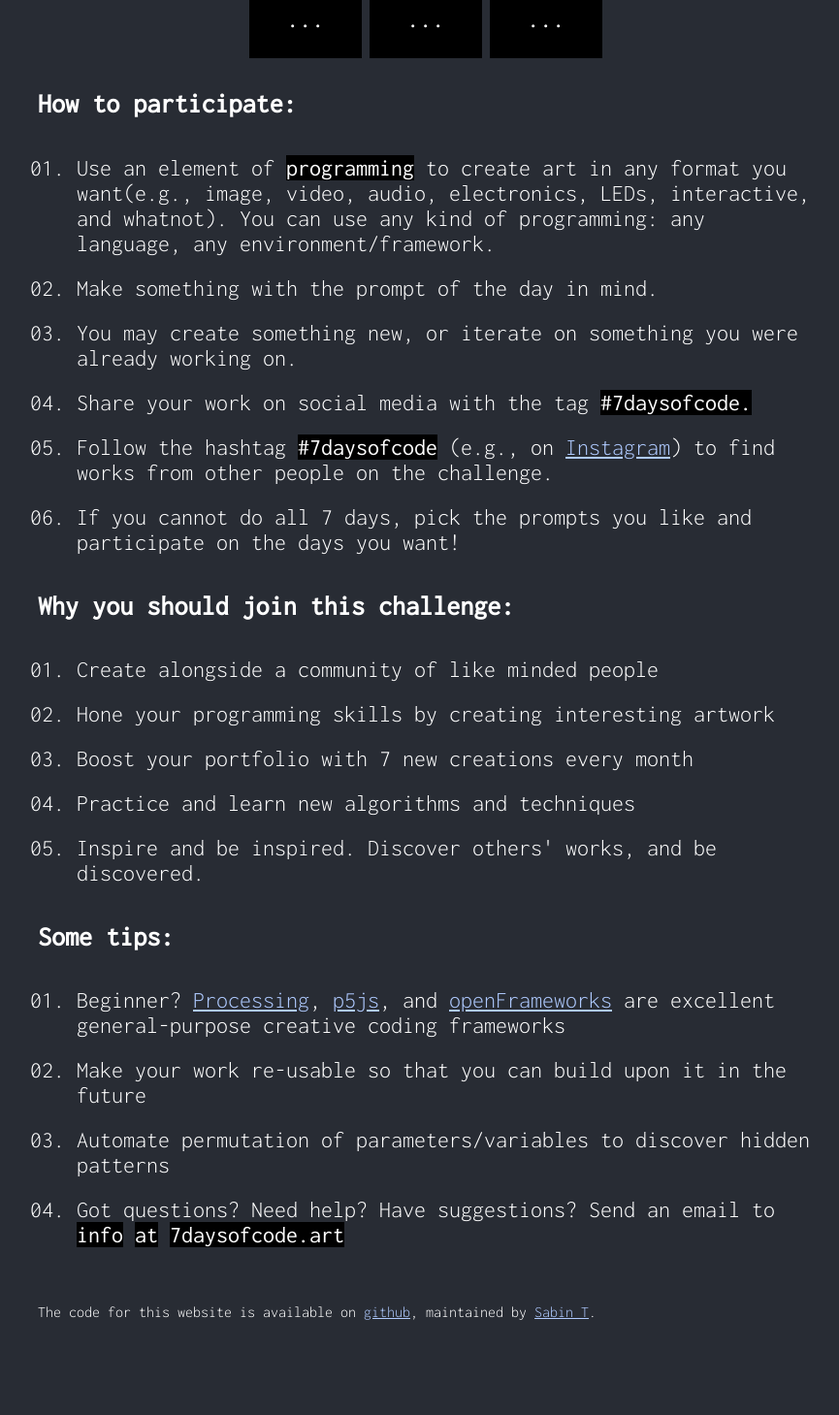
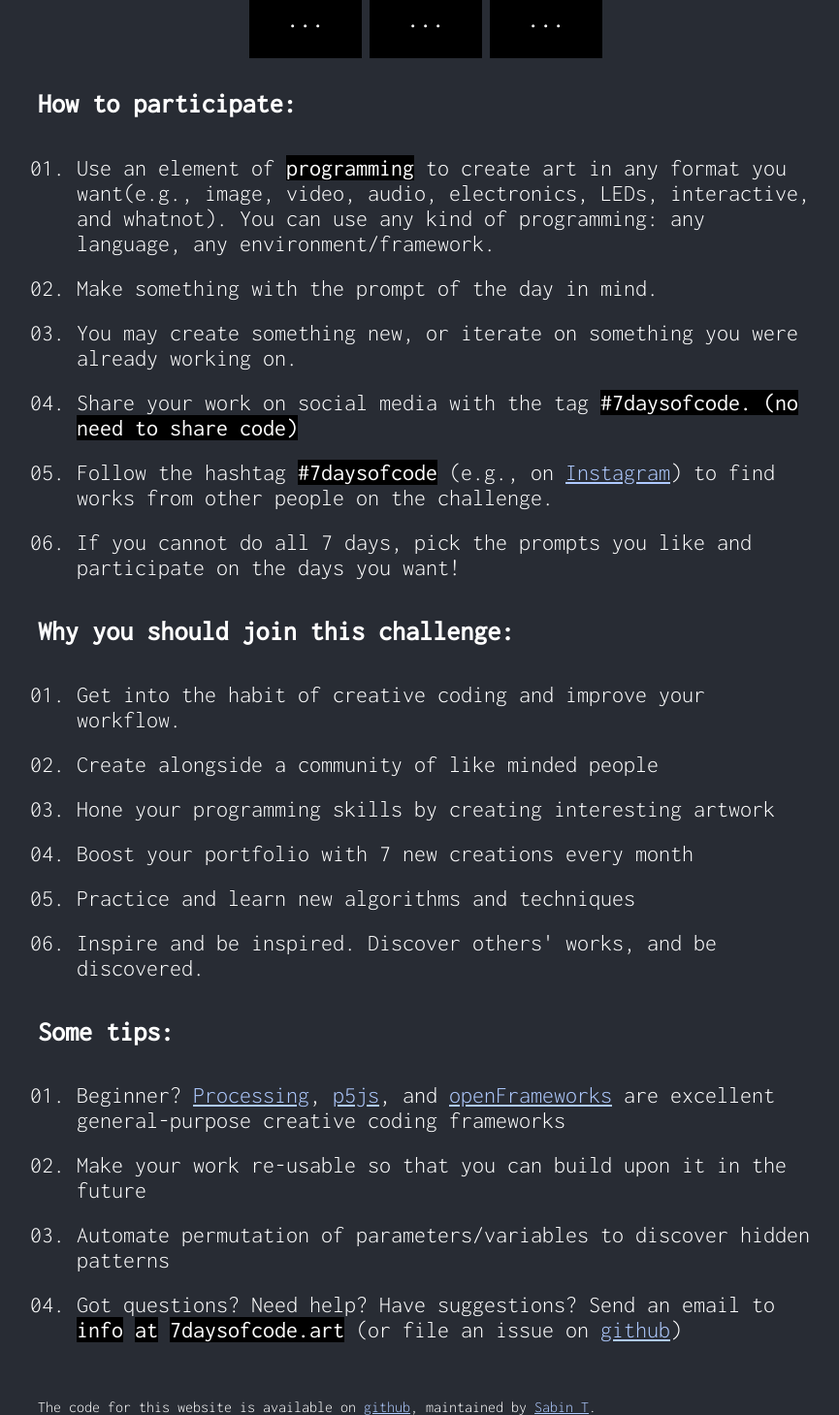
Before and after one commit to SabinT/7daysofcode, a React (Create React App) app: page / in a window 1280 px wide. Shown: the part 448-1907 px from the top of the page at 97% size, without its empty margins (201-1066 px from the left). Before the commit the page ends 1809 px from the top, so only its background shows below. Built offline with nearby package versions, Linux system fonts and the light colour scheme.

Commit message:
Added some tips

```diff
--- a/src/App.tsx
+++ b/src/App.tsx
@@ -22,7 +22,7 @@ function App() {
         <li>Use an element of <strong>programming</strong> to create art in any format you want(e.g., image, video, audio, electronics, LEDs, interactive, and whatnot). You can use any kind of programming: any language, any environment/framework.</li>
         <li>Make something with the prompt of the day in mind.</li>
         <li>You may create something new, or iterate on something you were already working on.</li>
-        <li>Share your work on social media with the tag <strong>#7daysofcode.</strong></li>
+        <li>Share your work on social media with the tag <strong>#7daysofcode. (no need to share code)</strong></li>
         <li>Follow the hashtag <strong>#7daysofcode</strong> (e.g., on <a href='https://www.instagram.com/explore/tags/7daysofcode/'>Instagram</a>) to find works from other people on the challenge.</li>
         <li>If you cannot do all 7 days, pick the prompts you like and participate on the days you want!</li>
       </ol>
@@ -31,6 +31,7 @@ function App() {
         Why you should join this challenge:
       </h3>
       <ol>
+        <li>Get into the habit of creative coding and improve your workflow.</li>
         <li>Create alongside a community of like minded people</li>
         <li>Hone your programming skills by creating interesting artwork</li>
         <li>Boost your portfolio with 7 new creations every month</li>
@@ -44,7 +45,7 @@ function App() {
         <li>Beginner? <a href='https://processing.org/'>Processing</a>, <a href='https://p5js.org/'>p5js</a>, and <a href='https://openframeworks.cc/'>openFrameworks</a> are excellent general-purpose creative coding frameworks</li>
         <li>Make your work re-usable so that you can build upon it in the future</li>
         <li>Automate permutation of parameters/variables to discover hidden patterns</li>
-        <li>Got questions? Need help? Have suggestions? Send an email to <strong>info</strong> <strong>at</strong> <strong>7daysofcode.art</strong></li>
+        <li>Got questions? Need help? Have suggestions? Send an email to <strong>info</strong> <strong>at</strong> <strong>7daysofcode.art</strong> (or file an issue on <a href='https://github.com/SabinT/7daysofcode'>github</a>)</li>
       </ol>
       <div className='App-footer'>
         The code for this website is available on <a href='https://github.com/SabinT/7daysofcode'>github</a>, maintained by <a href="https://lumic.space">Sabin T</a>.
```
